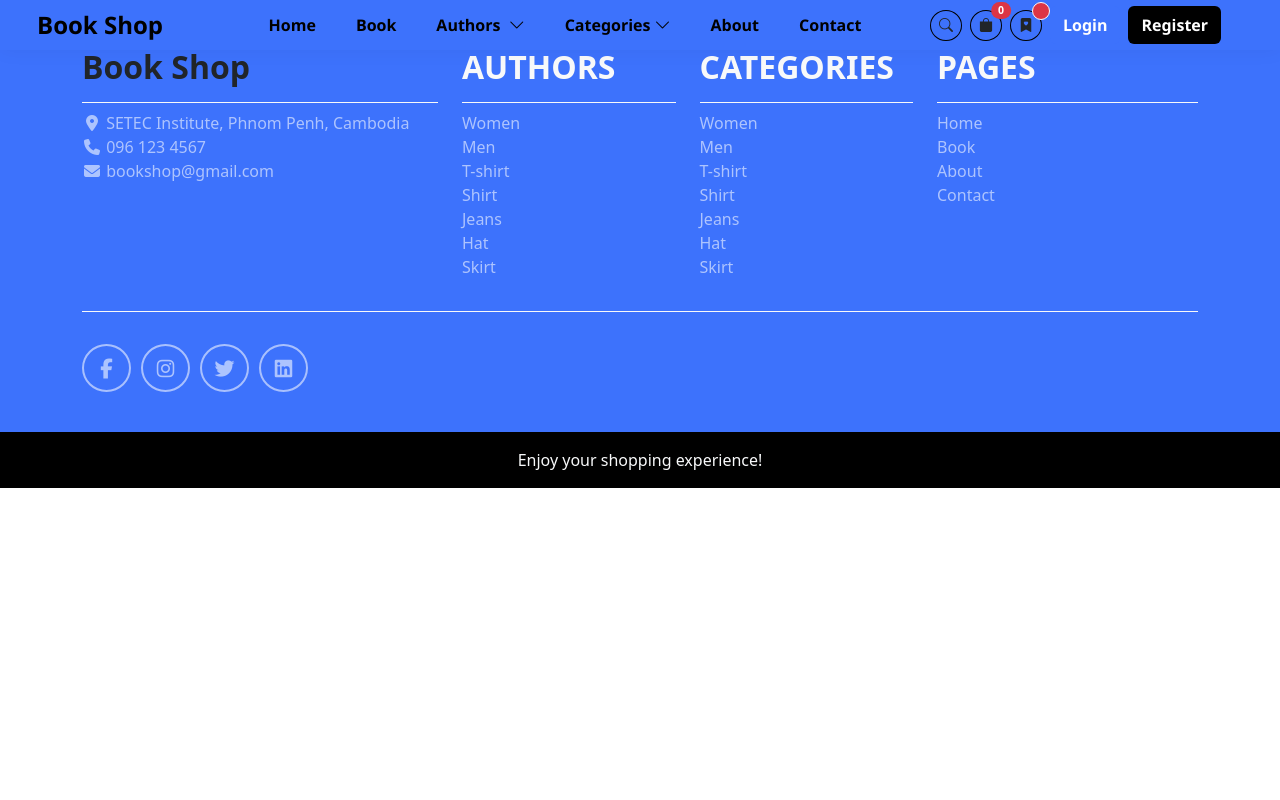
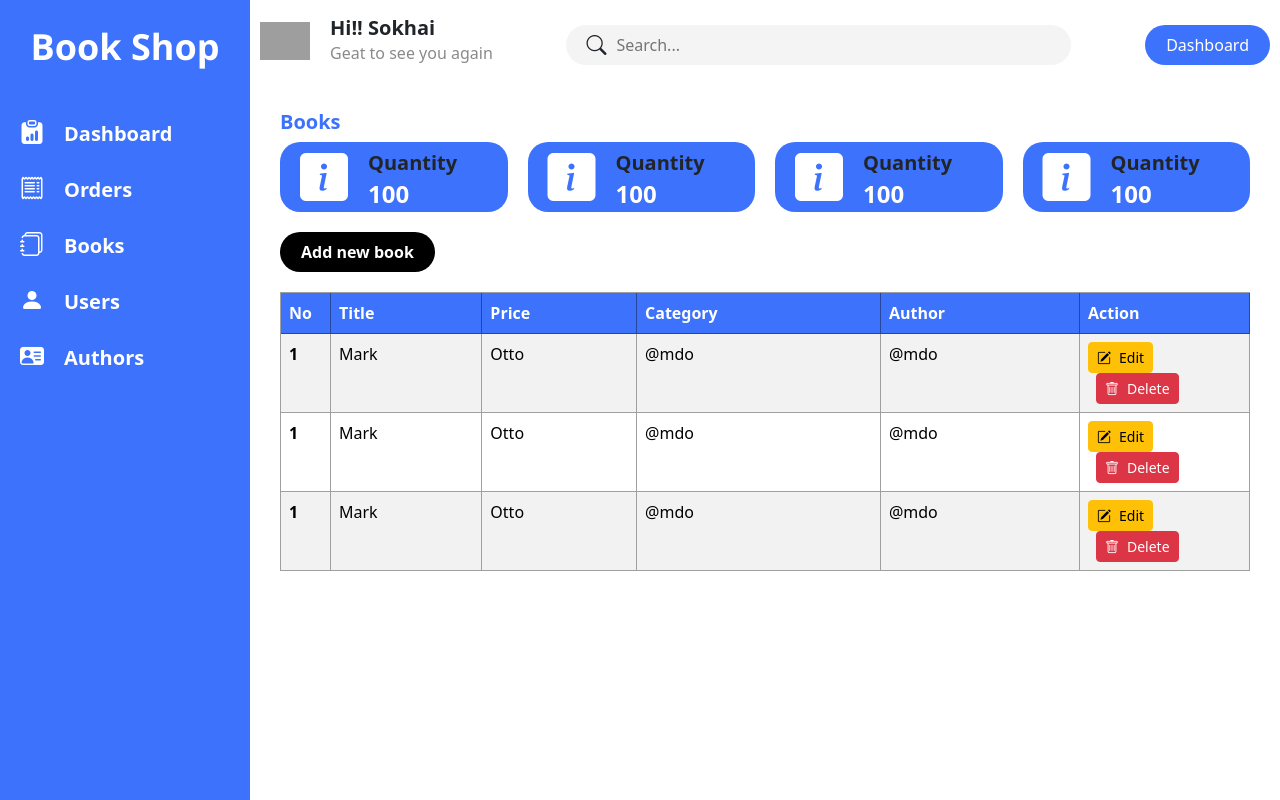
Before and after one commit to sokhaimeach/BooksShop, an Angular app: page /dashboard/books in a window 1280 px wide. Before the commit this address led to /. Built offline with nearby package versions, Linux system fonts and the light colour scheme; grey boxes are pictures that could not be loaded.

Commit message:
create books report

```diff
--- /dev/null
+++ b/src/app/Dashboard/books/books.css
@@ -0,0 +1,66 @@
+.page-title {
+    font-weight: 700;
+    color: var(--text-secondary-color);
+}
+/* report */
+.report {
+    display: flex;
+    gap: 20px;
+}
+.report-box {
+    width: 25%;
+    padding: 20px;
+    height: 70px;
+    background-color: var(--bg-primary-color);
+    border-radius: 20px;
+    color: var(--text-white-color);
+    display: flex;
+    align-items: center;
+}
+.report-box i {
+    font-size: 48px;
+}
+.report-box .text {
+    padding-top: 18px;
+    margin-left: 20px;
+    display: flex;
+    flex-direction: column;
+    justify-content: space-between;
+}
+.report-box .title {
+    font-weight: 700;
+    line-height: 23px;
+}
+/* add book button */
+.btn-add {
+    height: 40px;
+    border-radius: 20px;
+    background-color: var(--bg-black-color);
+    color: var(--text-white-color);
+    padding-left: 20px;
+    padding-right: 20px;
+    margin-top: 20px;
+    font-weight: 600;
+}
+.btn-add:hover {
+    background-color: var(--bg-primary-color);
+}
+.btn-add:active{
+    transform: scale(0.9);
+    color: var(--text-white-color);
+}
+/* table */
+table {
+    border: 1px solid rgba(0, 0, 0, 0.375);
+    margin-top: 20px;
+}
+thead tr th {
+    background-color: var(--bg-primary-color);
+    color: var(--text-white-color);
+}
+.no {
+    width: 50px;
+}
+.action {
+    width: 170px;
+}
--- /dev/null
+++ b/src/app/Dashboard/books/books.html
@@ -0,0 +1,99 @@
+<h5 class="page-title">Books</h5>
+<!-- start report -->
+<section class="report">
+    <!-- quantity -->
+    <div class="report-box">
+        <i class="bi bi-info-square-fill"></i>
+        <div class="text">
+            <h5 class="title text-dark">Quantity</h5>
+            <p class="title fs-4">100</p>
+        </div>
+    </div>
+    <div class="report-box">
+        <i class="bi bi-info-square-fill"></i>
+        <div class="text">
+            <h5 class="title text-dark">Quantity</h5>
+            <p class="title fs-4">100</p>
+        </div>
+    </div>
+    <div class="report-box">
+        <i class="bi bi-info-square-fill"></i>
+        <div class="text">
+            <h5 class="title text-dark">Quantity</h5>
+            <p class="title fs-4">100</p>
+        </div>
+    </div>
+    <div class="report-box">
+        <i class="bi bi-info-square-fill"></i>
+        <div class="text">
+            <h5 class="title text-dark">Quantity</h5>
+            <p class="title fs-4">100</p>
+        </div>
+    </div>
+</section>
+<!-- end::report -->
+
+<!-- add new book -->
+<button class="btn btn-add">Add new book</button>
+
+<!-- start table -->
+<table class="table table-striped table-hover table-bordered">
+    <thead>
+        <tr>
+            <th scope="col" class="no">No</th>
+            <th scope="col">Title</th>
+            <th scope="col">Price</th>
+            <th scope="col">Category</th>
+            <th scope="col">Author</th>
+            <th scope="col" class="action">Action</th>
+        </tr>
+    </thead>
+    <tbody>
+        <tr>
+            <th scope="row" class="no">1</th>
+            <td>Mark</td>
+            <td>Otto</td>
+            <td>@mdo</td>
+            <td>@mdo</td>
+            <td class="action">
+                <button class="btn btn-warning btn-sm">
+                    <i class="bi bi-pencil-square me-2"></i>Edit
+                </button>
+                <button class="btn btn-danger btn-sm ms-2">
+                    <i class="bi bi-trash me-2"></i>Delete
+                </button>
+            </td>
+        </tr>
+        <tr>
+            <th scope="row" class="no">1</th>
+            <td>Mark</td>
+            <td>Otto</td>
+            <td>@mdo</td>
+            <td>@mdo</td>
+            <td class="action">
+                <button class="btn btn-warning btn-sm">
+                    <i class="bi bi-pencil-square me-2"></i>Edit
+                </button>
+                <button class="btn btn-danger btn-sm ms-2">
+                    <i class="bi bi-trash me-2"></i>Delete
+                </button>
+            </td>
+        </tr>
+        <tr>
+            <th scope="row" class="no">1</th>
+            <td>Mark</td>
+            <td>Otto</td>
+            <td>@mdo</td>
+            <td>@mdo</td>
+            <td class="action">
+                <button class="btn btn-warning btn-sm">
+                    <i class="bi bi-pencil-square me-2"></i>Edit
+                </button>
+                <button class="btn btn-danger btn-sm ms-2">
+                    <i class="bi bi-trash me-2"></i>Delete
+                </button>
+            </td>
+        </tr>
+    </tbody>
+</table>
+<!-- end::table -->
--- a/src/app/Dashboard/dashboard/dashboard.css
+++ b/src/app/Dashboard/dashboard/dashboard.css
@@ -62,14 +62,15 @@
 
 /* start dashboard container */
 .dashboard-container {
-    width: calc(100% - 270px);
-    height: calc(100% - 20px);
-    margin: 10px;
-    border-radius: 15px;
+    width: calc(100% - 250px);
+    height: 100%;
+    /* margin: 10px; */
+    /* border-radius: 15px; */
     background-color: white;
 }
 /* navbar */
 .admin-navbar {
+    margin-top: 10px;
     width: 100%;
     height: 70px;
     padding: 10px;
@@ -132,3 +133,7 @@
     padding-left: 20px;
     padding-right: 20px;
 }
+/* report table */
+.report-table {
+    padding: 30px;
+}
--- a/src/app/Dashboard/dashboard/dashboard.html
+++ b/src/app/Dashboard/dashboard/dashboard.html
@@ -18,6 +18,7 @@
     <!-- end::dashboard menu -->
     <!-- start dashboard container -->
     <section class="dashboard-container">
+        <!-- admin navbar -->
         <header class="admin-navbar">
             <!-- admin profile -->
             <div class="profile">
@@ -37,6 +38,10 @@
             <!-- button -->
             <button class="btn unknown-btn">Dashboard</button>
         </header>
+        <!-- report table -->
+        <div class="report-table">
+            <router-outlet />
+        </div>
     </section>
     <!-- end::dashboard container -->
 </main>
--- a/src/app/Dashboard/dashboard/dashboard.ts
+++ b/src/app/Dashboard/dashboard/dashboard.ts
@@ -1,8 +1,9 @@
 import { Component } from '@angular/core';
+import { RouterOutlet } from '@angular/router';
 
 @Component({
   selector: 'app-dashboard',
-  imports: [],
+  imports: [RouterOutlet],
   templateUrl: './dashboard.html',
   styleUrl: './dashboard.css'
 })
```
Also changed, not shown: src/app/Dashboard/books/books.ts (added, +11 -0 lines), src/app/app.routes.ts (+7 -1 lines), 1 other file (tests, documents, lock files or other folders).
